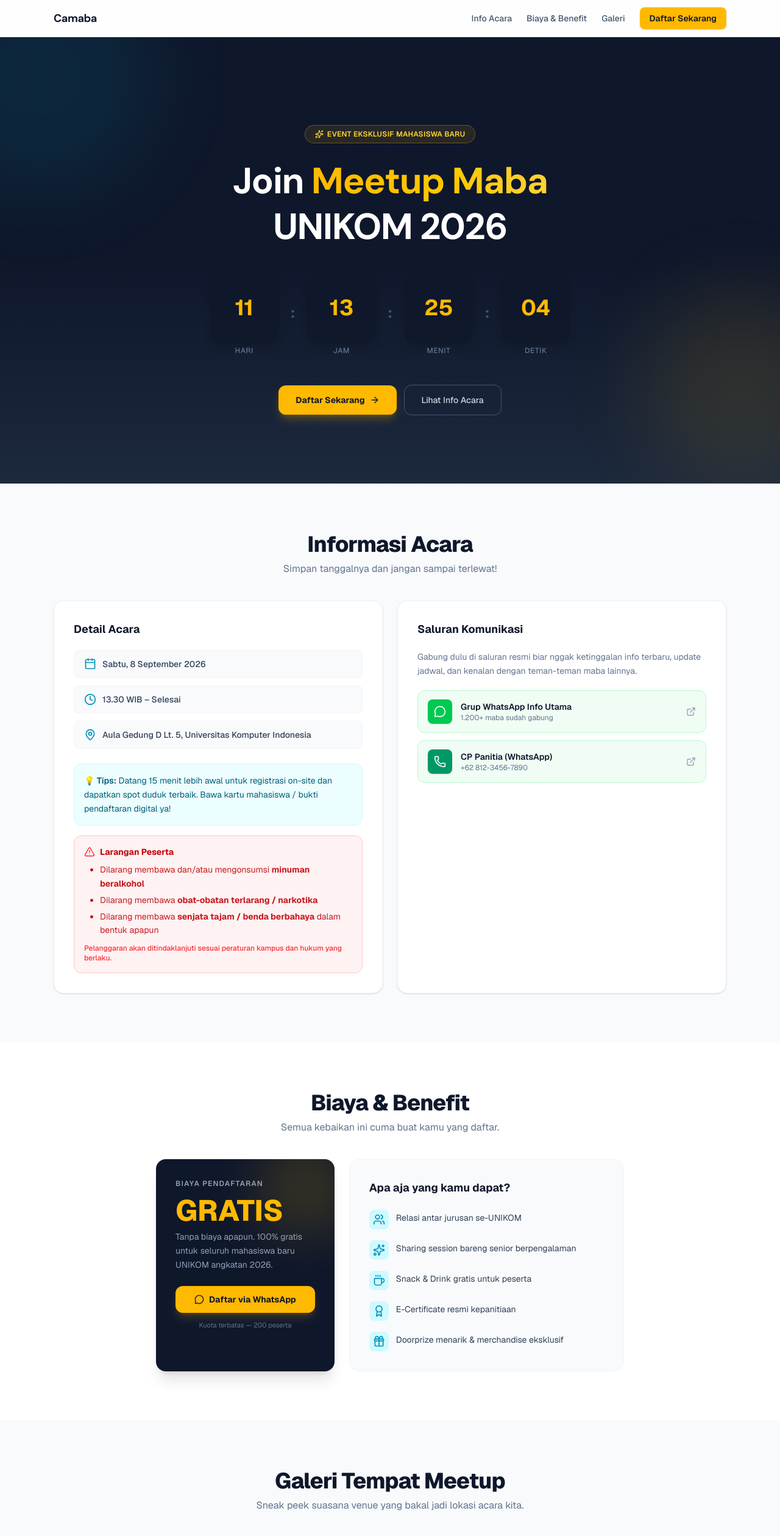
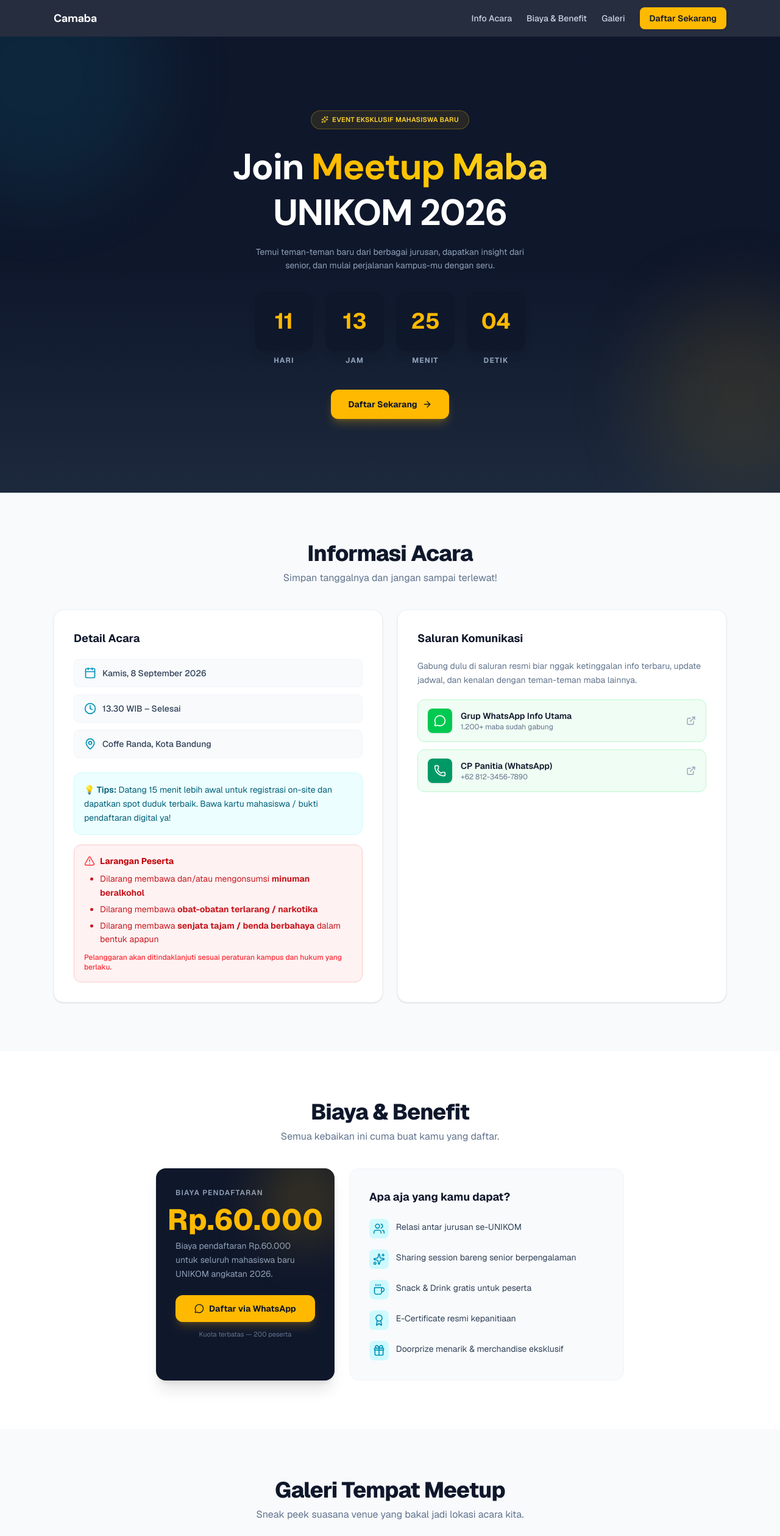
Before and after one commit to bangyazaka-hash/meet-up-maba-unikom26, a Next.js app: page / in a window 1280 px wide. Shown: the top 2519 px of the page at 61% size. Built offline with nearby package versions, Linux system fonts and the light colour scheme.

Commit message:
fix navbar mobile, footer, detail information

```diff
--- a/app/page.tsx
+++ b/app/page.tsx
@@ -7,7 +7,6 @@
   Clock,
   MessageCircle,
   Video,
-  ChevronDown,
   Users,
   Gift,
   Award,
@@ -17,6 +16,8 @@
   Phone,
   ExternalLink,
   AlertTriangle,
+  Menu,
+  X,
 } from 'lucide-react';
 import { DM_Sans } from 'next/font/google';
 
@@ -52,7 +53,6 @@
 /* ------------------------------------------------------------------ */
 
 const EVENT_DATE = new Date('2026-09-08T13:30:00+07:00');
-
 const INITIAL_TIME: TimeLeft = { days: 0, hours: 0, minutes: 0, seconds: 0 };
 
 const BENEFITS: BenefitItem[] = [
@@ -97,11 +97,7 @@
 function calculateTimeLeft(): TimeLeft {
   const now = new Date().getTime();
   const distance = EVENT_DATE.getTime() - now;
-
-  if (distance <= 0) {
-    return { ...INITIAL_TIME };
-  }
-
+  if (distance <= 0) return { ...INITIAL_TIME };
   return {
     days: Math.floor(distance / (1000 * 60 * 60 * 24)),
     hours: Math.floor((distance % (1000 * 60 * 60 * 24)) / (1000 * 60 * 60)),
@@ -124,11 +120,11 @@
 
 function CountdownBlock({ value, label }: { value: string; label: string }) {
   return (
-    <div className="flex flex-col items-center gap-1.5">
-      <div className="flex h-20 w-20 items-center justify-center rounded-2xl bg-slate-900/80 text-2xl font-bold text-amber-400 shadow-lg sm:h-24 sm:w-24 sm:text-4xl lg:h-28 lg:w-28">
+    <div className="flex flex-col items-center">
+      <div className="flex h-16 w-16 items-center justify-center rounded-xl bg-slate-900/80 text-2xl font-bold text-amber-400 shadow-lg sm:h-24 sm:w-24 sm:rounded-2xl sm:text-4xl">
         {value}
       </div>
-      <span className="text-[10px] font-medium tracking-wider text-slate-500 uppercase sm:text-xs">
+      <span className="mt-1.5 text-[9px] font-bold tracking-widest text-slate-400 uppercase sm:mt-2 sm:text-xs">
         {label}
       </span>
     </div>
@@ -162,12 +158,10 @@
 /* ------------------------------------------------------------------ */
 
 export default function MeetupMabaPage() {
-  /* ✅ Inisialisasi dengan 0 — server & client sama, tidak ada mismatch */
   const [timeLeft, setTimeLeft] = useState<TimeLeft>(INITIAL_TIME);
   const [mounted, setMounted] = useState(false);
   const [mobileMenuOpen, setMobileMenuOpen] = useState(false);
 
-  /* ✅ Hitung waktu asli hanya setelah mount di client */
   useEffect(() => {
     setMounted(true);
     setTimeLeft(calculateTimeLeft());
@@ -193,18 +187,19 @@
   return (
     <div className={`${dmSans.variable} min-h-screen font-sans bg-slate-50 text-slate-900 antialiased`}>
       {/* ============================================================ */}
-      {/*  NAVBAR                                                       */}
+      {/*  NAVBAR — gelap, dengan hamburger menu di mobile              */}
       {/* ============================================================ */}
-      <nav className="sticky top-0 z-50 border-b border-slate-200/60 bg-white/80 backdrop-blur-lg">
+      <nav className="sticky top-0 z-50 bg-slate-900/90 backdrop-blur-lg">
         <div className="mx-auto flex max-w-6xl items-center justify-between px-4 py-3 sm:px-6">
           <button
             onClick={() => scrollTo('hero')}
-            className="text-lg font-extrabold tracking-tight text-slate-900"
+            className="text-lg font-extrabold tracking-tight text-white"
             style={{ fontFamily: 'var(--font-dm-sans)' }}
           >
             Camaba
           </button>
 
+          {/* Desktop links */}
           <div className="hidden items-center gap-6 md:flex">
             {[
               { label: 'Info Acara', id: 'info' },
@@ -214,7 +209,7 @@
               <button
                 key={item.id}
                 onClick={() => scrollTo(item.id)}
-                className="text-sm font-medium text-slate-600 transition-colors hover:text-cyan-600"
+                className="text-sm font-medium text-slate-300 transition-colors hover:text-amber-400"
               >
                 {item.label}
               </button>
@@ -227,19 +222,23 @@
             </button>
           </div>
 
+          {/* ✅ Hamburger icon — tiga garis (Menu), hanya muncul di mobile */}
           <button
             onClick={() => setMobileMenuOpen((prev) => !prev)}
-            className="rounded-lg p-2 text-slate-600 transition-colors hover:bg-slate-100 md:hidden"
+            className="rounded-lg p-2 text-slate-300 transition-colors hover:bg-white/10 hover:text-white md:hidden"
             aria-label="Toggle menu"
           >
-            <ChevronDown
-              className={`h-5 w-5 transition-transform ${mobileMenuOpen ? 'rotate-180' : ''}`}
-            />
+            {mobileMenuOpen ? (
+              <X className="h-5 w-5" />
+            ) : (
+              <Menu className="h-5 w-5" />
+            )}
           </button>
         </div>
 
+        {/* ✅ Mobile dropdown — background gelap menyatu navbar */}
         {mobileMenuOpen && (
-          <div className="border-t border-slate-100 bg-white px-4 pb-4 pt-2 md:hidden">
+          <div className="border-t border-white/10 bg-slate-900/95 px-4 pb-4 pt-2 md:hidden">
             {[
               { label: 'Info Acara', id: 'info' },
               { label: 'Biaya & Benefit', id: 'benefit' },
@@ -248,7 +247,7 @@
               <button
                 key={item.id}
                 onClick={() => scrollTo(item.id)}
-                className="block w-full rounded-lg px-3 py-2.5 text-left text-sm font-medium text-slate-600 transition-colors hover:bg-slate-50 hover:text-cyan-600"
+                className="block w-full rounded-lg px-3 py-2.5 text-left text-sm font-medium text-slate-300 transition-colors hover:bg-white/10 hover:text-white"
               >
                 {item.label}
               </button>
@@ -273,33 +272,42 @@
         <div className="pointer-events-none absolute -top-32 -left-32 h-96 w-96 rounded-full bg-cyan-500/10 blur-3xl" />
         <div className="pointer-events-none absolute -right-24 bottom-0 h-80 w-80 rounded-full bg-amber-400/10 blur-3xl" />
 
-        <div className="relative mx-auto max-w-6xl px-4 pb-32 pt-28 sm:px-6 sm:pb-28 sm:pt-28 lg:pt-36">
-          <div className="text-center">
-            <span className="inline-flex items-center gap-1.5 rounded-full border border-amber-400/30 bg-amber-400/10 px-4 py-1.5 text-xs font-semibold tracking-wide text-amber-300 uppercase">
-              <Sparkles className="h-3.5 w-3.5" />
+        <div className="relative mx-auto flex h-[calc(100dvh-52px)] min-h-[520px] max-w-6xl flex-col items-center justify-center px-4 sm:px-6 sm:min-h-[600px] lg:min-h-0">
+          <div className="w-full text-center">
+            {/* Badge */}
+            <span className="inline-flex items-center gap-1.5 rounded-full border border-amber-400/30 bg-amber-400/10 px-4 py-1.5 text-[11px] font-semibold tracking-wide text-amber-300 uppercase animate-[heroFadeIn_0.6s_ease-out_both]">
+              <Sparkles className="h-3 w-3" />
               Event Eksklusif Mahasiswa Baru
             </span>
 
+            {/* Heading */}
             <h1
-              className="mt-6 text-3xl font-extrabold leading-tight tracking-tight text-white sm:text-5xl lg:text-6xl"
+              className="mt-4 text-[1.65rem] font-extrabold leading-tight tracking-tight text-white sm:mt-6 sm:text-5xl lg:text-6xl animate-[heroSlideUp_0.7s_ease-out_0.1s_both]"
               style={{ fontFamily: 'var(--font-dm-sans)' }}
             >
               Join{' '}
               <span className="bg-gradient-to-r from-amber-400 to-amber-300 bg-clip-text text-transparent">
                 Meetup Maba
               </span>
-              <br className="hidden sm:block" /> UNIKOM 2026
+              <br />UNIKOM 2026
             </h1>
 
-            {/* ✅ Countdown — aman dari hydration mismatch */}
-            <div className="mt-10">
+            {/* ✅ Keterangan di atas countdown */}
+            <p
+              className="mx-auto mt-3 max-w-sm text-[13px] leading-relaxed text-slate-400 sm:mt-4 sm:max-w-md sm:text-sm animate-[heroSlideUp_0.7s_ease-out_0.18s_both]"
+            >
+              Temui teman-teman baru dari berbagai jurusan, dapatkan
+              insight dari senior, dan mulai perjalanan kampus-mu dengan seru.
+            </p>
+
+            {/* Countdown */}
+            <div className="mt-5 sm:mt-8 animate-[heroSlideUp_0.7s_ease-out_0.25s_both]">
               {!mounted ? (
-                /* Skeleton placeholder saat belum mount — server & client identik */
-                <div className="mx-auto flex max-w-lg items-start justify-center gap-2.5 sm:gap-5">
+                <div className="mx-auto flex max-w-xs items-start justify-center gap-2.5 sm:max-w-lg sm:gap-5">
                   {['Hari', 'Jam', 'Menit', 'Detik'].map((label) => (
-                    <div key={label} className="flex flex-col items-center gap-1.5">
-                      <div className="flex h-20 w-20 animate-pulse items-center justify-center rounded-2xl bg-slate-800 sm:h-24 sm:w-24 lg:h-28 lg:w-28" />
-                      <span className="text-[10px] font-medium tracking-wider text-slate-600 uppercase sm:text-xs">
+                    <div key={label} className="flex flex-col items-center">
+                      <div className="flex h-16 w-16 animate-pulse items-center justify-center rounded-xl bg-slate-800 sm:h-24 sm:w-24 sm:rounded-2xl" />
+                      <span className="mt-1.5 text-[9px] font-bold tracking-widest text-slate-600 uppercase sm:mt-2 sm:text-xs">
                         {label}
                       </span>
                     </div>
@@ -310,31 +318,23 @@
                   🎉 Acara sudah dimulai! Lihat info di bawah ya.
                 </p>
               ) : (
-                <div className="mx-auto flex max-w-lg items-start justify-center gap-2.5 sm:gap-5">
+                <div className="mx-auto flex max-w-xs items-start justify-center gap-2.5 sm:max-w-lg sm:gap-5">
                   <CountdownBlock value={padZero(timeLeft.days)} label="Hari" />
-                  <span className="mt-8 text-xl font-bold text-slate-600 sm:mt-12 sm:text-2xl">:</span>
                   <CountdownBlock value={padZero(timeLeft.hours)} label="Jam" />
-                  <span className="mt-8 text-xl font-bold text-slate-600 sm:mt-12 sm:text-2xl">:</span>
                   <CountdownBlock value={padZero(timeLeft.minutes)} label="Menit" />
-                  <span className="mt-8 text-xl font-bold text-slate-600 sm:mt-12 sm:text-2xl">:</span>
                   <CountdownBlock value={padZero(timeLeft.seconds)} label="Detik" />
                 </div>
               )}
             </div>
 
-            <div className="mt-12 flex flex-col items-center gap-3 sm:flex-row sm:justify-center">
+            {/* CTA */}
+            <div className="mt-6 flex justify-center sm:mt-10 animate-[heroSlideUp_0.7s_ease-out_0.4s_both]">
               <button
                 onClick={() => scrollTo('benefit')}
-                className="group flex w-full items-center justify-center gap-2 rounded-xl bg-amber-400 px-7 py-3.5 text-sm font-bold text-slate-900 shadow-lg shadow-amber-400/25 transition-all hover:bg-amber-500 hover:shadow-xl hover:shadow-amber-400/30 active:scale-[0.97] sm:w-auto"
+                className="group flex w-full items-center justify-center gap-2 rounded-xl bg-amber-400 px-6 py-3.5 text-sm font-bold text-slate-900 shadow-lg shadow-amber-400/25 transition-all hover:bg-amber-500 hover:shadow-xl hover:shadow-amber-400/30 active:scale-[0.97] sm:w-auto sm:px-7 sm:py-3.5"
               >
                 Daftar Sekarang
                 <ArrowRight className="h-4 w-4 transition-transform group-hover:translate-x-0.5" />
-              </button>
-              <button
-                onClick={() => scrollTo('info')}
-                className="rounded-xl border border-slate-600 px-7 py-3.5 text-sm font-medium text-slate-300 transition-colors hover:border-slate-500 hover:text-white"
-              >
-                Lihat Info Acara
               </button>
             </div>
           </div>
@@ -358,7 +358,7 @@
               <div className="flex flex-col gap-3">
                 <InfoChip
                   icon={<Calendar className="h-5 w-5" />}
-                  label="Sabtu, 8 September 2026"
+                  label="Kamis, 8 September 2026"
                 />
                 <InfoChip
                   icon={<Clock className="h-5 w-5" />}
@@ -366,7 +366,7 @@
                 />
                 <InfoChip
                   icon={<MapPin className="h-5 w-5" />}
-                  label="Aula Gedung D Lt. 5, Universitas Komputer Indonesia"
+                  label="Coffe Randa, Kota Bandung"
                 />
               </div>
 
@@ -406,7 +406,6 @@
               </p>
 
               <div className="flex flex-col gap-3">
-                {/* WhatsApp 1 — Grup Info */}
                 <a
                   href="https://chat.whatsapp.com/DummyLinkGrupMabaUNIKOM"
                   target="_blank"
@@ -427,7 +426,6 @@
                   <ExternalLink className="h-4 w-4 text-slate-400 transition-colors group-hover:text-green-600" />
                 </a>
 
-                {/* WhatsApp 2 — Nomor CP Panitia */}
                 <a
                   href="https://wa.me/6281234567890?text=Halo%2C%20saya%20ingin%20bertanya%20tentang%20Meetup%20Maba%20UNIKOM%202026"
                   target="_blank"
@@ -471,13 +469,13 @@
                 <p className="text-xs font-semibold tracking-widest text-slate-400 uppercase">
                   Biaya Pendaftaran
                 </p>
-                <div className="mt-3 flex items-baseline gap-1">
-                  <span className="text-4xl font-extrabold text-amber-400 sm:text-5xl">
-                    GRATIS
+                <div className="mt-3 flex justify-center items-baseline gap-1">
+                  <span className="text-4xl flex font-extrabold text-amber-400 sm:text-5xl">
+                    Rp.60.000
                   </span>
                 </div>
                 <p className="mt-2 text-sm leading-relaxed text-slate-400">
-                  Tanpa biaya apapun. 100% gratis untuk seluruh mahasiswa baru UNIKOM
+                  Biaya pendaftaran Rp.60.000 untuk seluruh mahasiswa baru UNIKOM
                   angkatan 2026.
                 </p>
 
@@ -616,13 +614,27 @@
 
             <div className="mt-2 w-full border-t border-slate-100 pt-6">
               <p className="text-xs text-slate-400">
-                &copy; {new Date().getFullYear()} Meetup Maba UNIKOM. Made with{' '}
-                <span className="text-red-400">♥</span> for freshers.
+                &copy; {new Date().getFullYear()} Meetup Maba UNIKOM. Thanks From{' '}
+                <span className="text-red-400">Yazaka</span> For Supporting The Website.
               </p>
             </div>
           </div>
         </div>
       </footer>
+
+      {/* ============================================================ */}
+      {/*  ANIMASI — GPU-only                                           */}
+      {/* ============================================================ */}
+      <style jsx>{`
+        @keyframes heroFadeIn {
+          from { opacity: 0; }
+          to   { opacity: 1; }
+        }
+        @keyframes heroSlideUp {
+          from { opacity: 0; transform: translateY(16px); }
+          to   { opacity: 1; transform: translateY(0); }
+        }
+      `}</style>
     </div>
   );
 }
```
